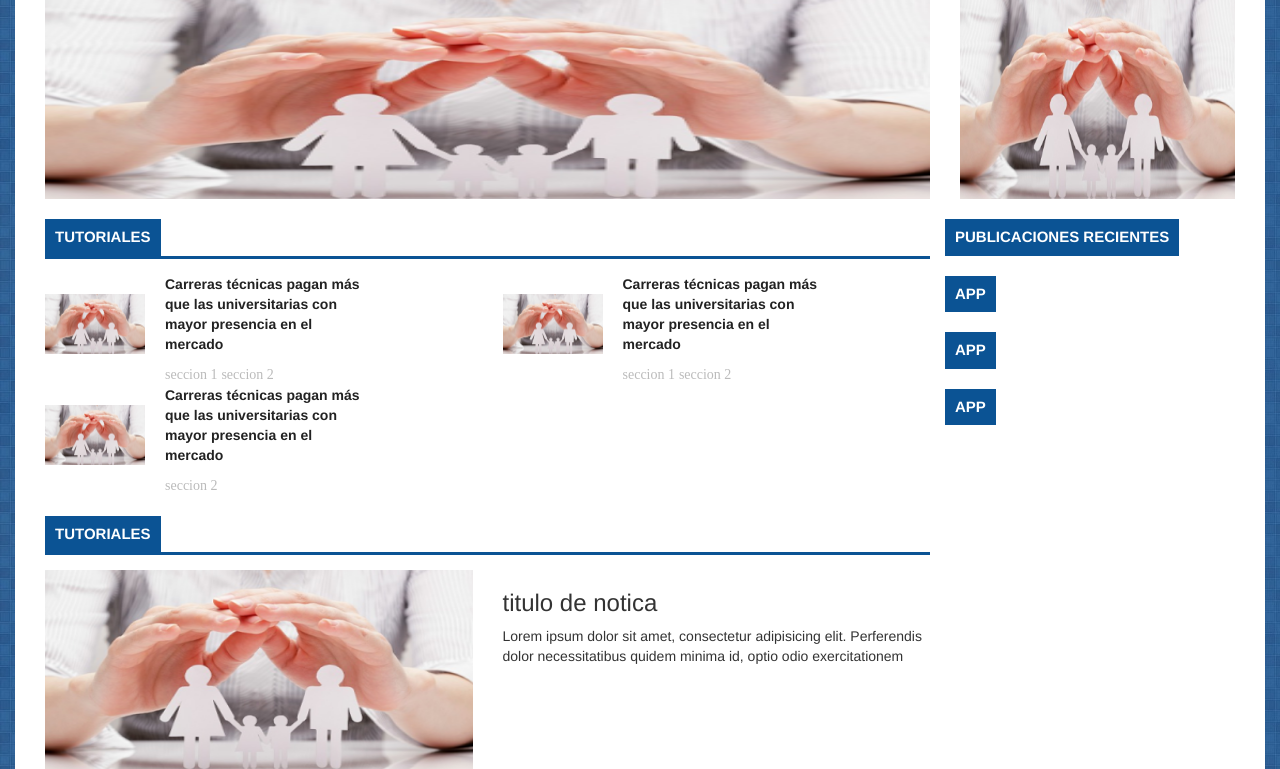
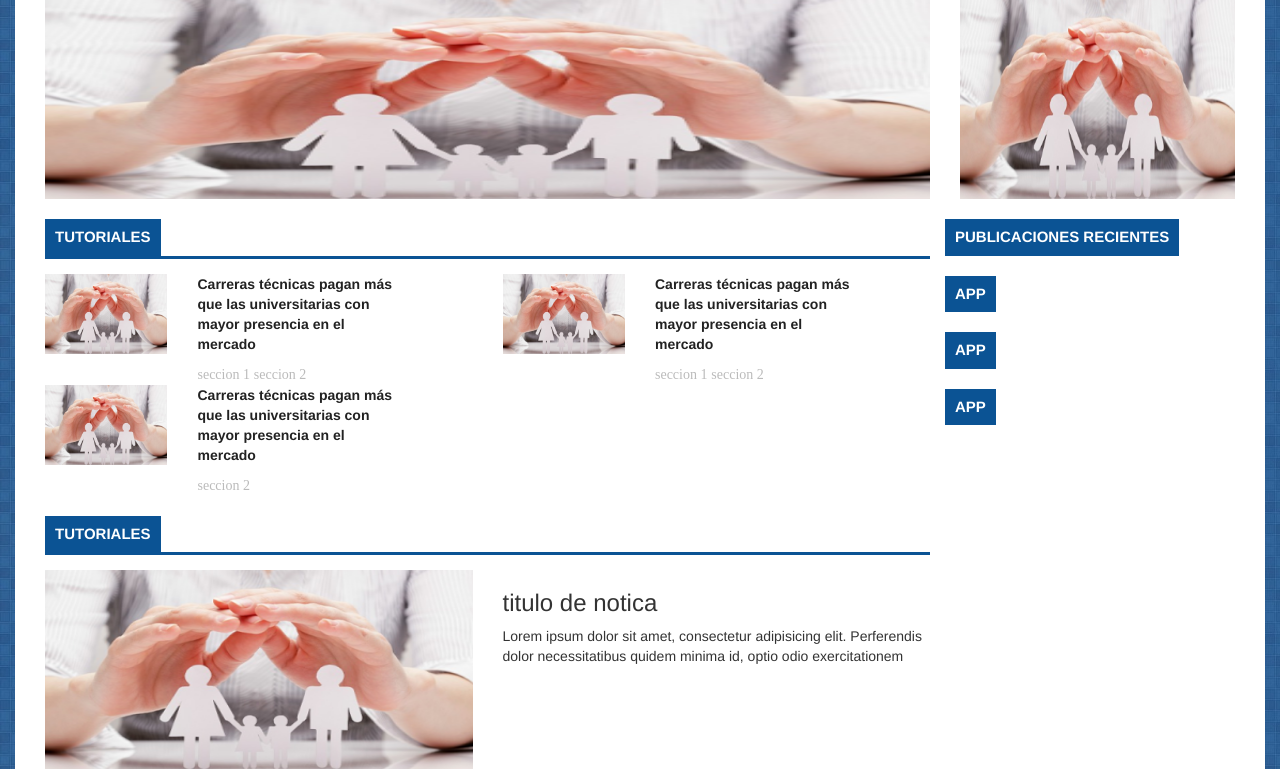
Before and after one commit to vanesantillana/contribuyente, a PHP site: page / in a window 1280 px wide. Shown: the part 147-916 px from the top of the page. Run offline with PHP 8.4, Linux system fonts and the light colour scheme; some web fonts are replaced.

Commit message:
modifiaciones menores

```diff
--- a/estilo.css
+++ b/estilo.css
@@ -64,15 +64,19 @@ border-bottom: 3px solid #0b5394;
 }
 
 .rthumbc {
-	width: 120px;
-	height: 60px;
-	display: table-cell;
 	vertical-align: middle;
-	margin-top: 20px;
 }
 
+.rthumbc img{
+	width: 100%;
+	height: 80px;
+}
 .recent-thumb {
     width: 100px;
     height: 60px;
     display: block;
 }
+
+.recent-thumb img{
+	width: 100%;
+}
--- a/index.html
+++ b/index.html
@@ -58,7 +58,7 @@
 		<div class="col-md-6">
 		  <div class="row">
 		    <div class="col-md-4 rthumbc">
-		      <a class="recent-thumb" href="#" style="background:url(img/ttttt.png) no-repeat center center;background-size: cover"></a>
+		      	<img src="img/ttttt.png" alt="">
 		    </div>
 		    <div class="col-md-6">
 		      <a href="">Carreras técnicas pagan más que las universitarias con mayor presencia en el mercado</a>
@@ -71,7 +71,7 @@
 	      	<div class="col-md-6">
 	          <div class="row">
 		    <div class="col-md-4 rthumbc">
-		      <a class="recent-thumb" href="#" style="background:url(img/ttttt.png) no-repeat center center;background-size: cover"></a>
+		      	<img src="img/ttttt.png" alt="">
 		    </div>
 		    <div class="col-md-6">
 		      <a href="">Carreras técnicas pagan más que las universitarias con mayor presencia en el mercado</a>
@@ -83,7 +83,7 @@
 	      	<div class="col-md-6">
 	          <div class="row">
 		    <div class="col-md-4 rthumbc">
-		      <a class="recent-thumb" href="#" style="background:url(img/ttttt.png) no-repeat center center;background-size: cover"></a>
+		      	<img src="img/ttttt.png" alt="">
 		    </div>
 		    <div class="col-md-6">
 		      <a href="">Carreras técnicas pagan más que las universitarias con mayor presencia en el mercado</a>
```
